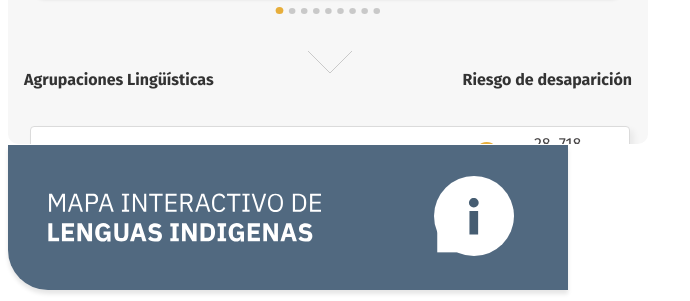
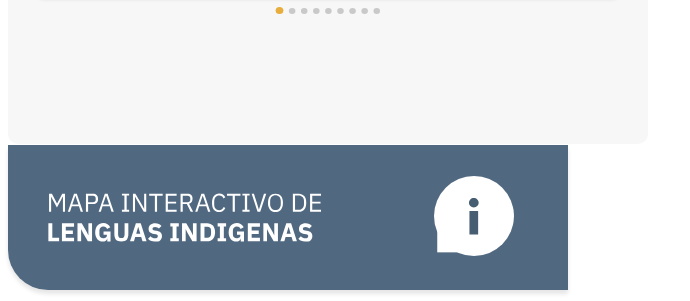
Before and after one commit to ccd-adc-dev/maqueta.compos.mapa, a Svelte app: page / in a window 1280 px wide. Shown: the part 651-952 px from the top of the page, without its empty margins (0-690 px from the left). Built offline with nearby package versions, Linux system fonts and the light colour scheme.

Commit message:
acomodar Agrupacion con flexbox

```diff
--- a/public/global.css
+++ b/public/global.css
@@ -10,6 +10,10 @@
 	position: relative;
 	width: 100%;
 	height: 100%;
+}
+
+h1,h2,h3,h4,h5,h6 {
+	margin: 0;
 }
 
 body {
--- a/src/componentes/VentanaFamilia/Agrupacion.svelte
+++ b/src/componentes/VentanaFamilia/Agrupacion.svelte
@@ -5,12 +5,10 @@
 
 <style>
     .Agrupacion {
-        position: relative;
-        left: -34px;
-        width: 600px;
-        height: 60px;
-        margin: 1em;
-        padding: 0 0.9em;
+        width: 100%;
+        height: 4rem;
+        margin: 1rem;
+        padding: 0 1rem;
         background: #FFFFFF;
         border: 1px solid #DBDBDB;
         box-sizing: border-box;
@@ -22,30 +20,52 @@
         justify-content: space-between;
     }
 
-    .Riesgo {
-        position: relative;
-        top: 15px;
-        left: 142px;
+    .Agrupacion > * {
+        padding: 0 1rem;
+        display: flex;
+        align-items: center;
+        justify-content: center;
     }
 
-    .Cantidad {
-        position: relative;
-        top: -9px;
-        right: 21px;
-        text-align: center;
+    .Nombre {
+        flex-grow: 1;
+        font-size: 1rem;
+        justify-content: flex-start !important;
+    }
+
+    .Riesgo {
+        display: flex;
+        align-items: center;
+        justify-content: center;
+        flex-shrink: 1;
+    }
+
+    .Hablantes {
+        flex-shrink: 1;
+        display: flex;
+        flex-direction: column;
+        align-items: space-evenly;
+        justify-content: center;
         color: #454344;
     }
 
 </style>
 
 <article class="Agrupacion">
-    <p>Nayeeri (Cora)</p>
+    <div class="Nombre">
+        <span>
+            Nayeeri (Cora)
+        </span>
+    </div>
     <div class="Riesgo">
         <Riesgo/>
     </div>
-    <div class="Cantidad">
-        <p>
-            28, 718 <br/> hablantes
-        </p>
+    <div class="Hablantes">
+        <span class="Numero">
+            28, 718
+        </span>
+        <span class="Leyenda">
+            hablantes
+        </span>
     </div>
 </article>
--- a/src/componentes/VentanaFamilia/VentanaFamilia.svelte
+++ b/src/componentes/VentanaFamilia/VentanaFamilia.svelte
@@ -130,8 +130,7 @@
     }
 
     .Contenedor-2 {
-        position: relative;
-        top: -137px;
+        width: 100%;
     }
 
     .FamiliaDetalle {
```
